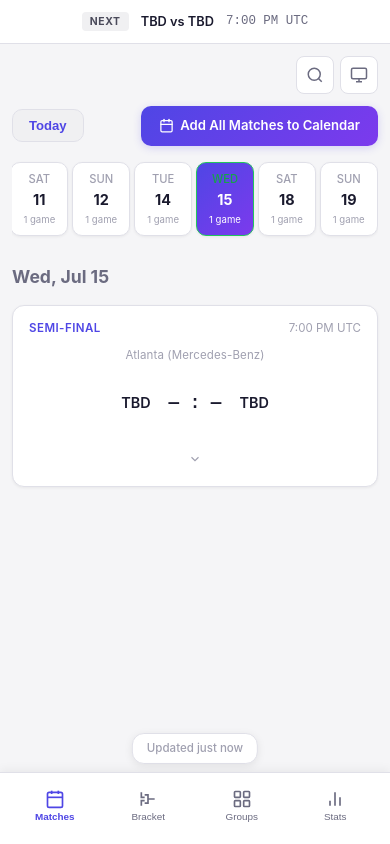
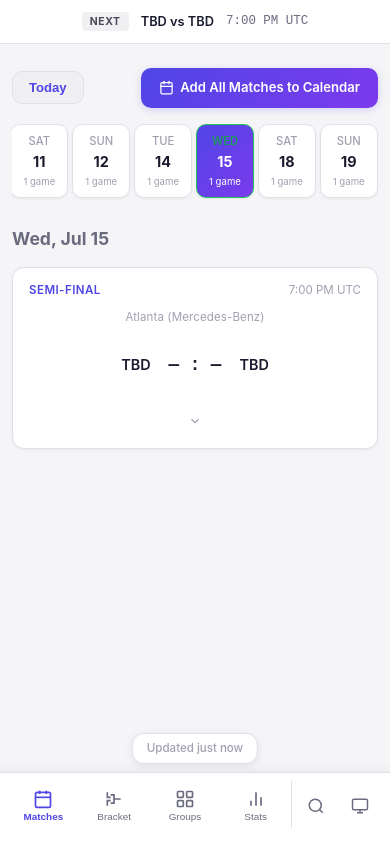
Before and after one commit to davidmedina-contact/wc26, a website: page index.html in a window 390 px wide. Drawn offline with Linux system fonts and the light colour scheme; no server answers.

Commit message:
Restore mobile navigation utilities

```diff
--- a/index.html
+++ b/index.html
@@ -529,6 +529,14 @@ body {
   gap: 6px;
   flex-shrink: 0;
 }
+.nav-utilities {
+  display: flex;
+  align-items: center;
+  gap: 6px;
+  padding-left: 4px;
+  border-left: 1px solid var(--border);
+  flex-shrink: 0;
+}
 
 /* --- Navigation Tabs --- */
 .nav-tabs {
@@ -561,6 +569,7 @@ body {
   display: flex; align-items: center; justify-content: center;
   transition: all 0.15s; flex-shrink: 0;
 }
+.theme-btn .theme-label { display: none; }
 .search-toggle svg, .theme-btn svg { width: 18px; height: 18px; }
 .search-toggle:hover, .theme-btn:hover { border-color: var(--accent); color: var(--text); background: var(--surface2); }
 .theme-btn svg { display: none; }
@@ -657,16 +666,16 @@ body {
         <svg class="tab-icon" viewBox="0 0 24 24" fill="none" stroke="currentColor" stroke-width="2"><path d="M18 20V10M12 20V4M6 20v-6"/></svg>
         <span class="tab-label">Stats</span>
       </button>
-    </div>
-    <div class="top-actions">
-      <button class="search-toggle" id="searchToggle" onclick="toggleSearch()" aria-label="Search">
-        <svg viewBox="0 0 24 24" fill="none" stroke="currentColor" stroke-width="2"><circle cx="11" cy="11" r="8"/><line x1="21" y1="21" x2="16.65" y2="16.65"/></svg>
-      </button>
-      <button class="theme-btn" id="themeBtn" onclick="cycleTheme()" title="Theme: system" aria-label="Toggle theme">
+      <div class="nav-utilities" aria-label="App utilities">
+        <button class="search-toggle" id="searchToggle" onclick="toggleSearch()" title="Search teams and players" aria-label="Search teams and players">
+          <svg viewBox="0 0 24 24" fill="none" stroke="currentColor" stroke-width="2"><circle cx="11" cy="11" r="8"/><line x1="21" y1="21" x2="16.65" y2="16.65"/></svg>
+        </button>
+        <button class="theme-btn" id="themeBtn" onclick="cycleTheme()" title="Appearance: system" aria-label="Appearance: system">
         <svg class="theme-icon-system" viewBox="0 0 24 24" fill="none" stroke="currentColor" stroke-width="2"><rect x="2" y="3" width="20" height="14" rx="2"/><line x1="8" y1="21" x2="16" y2="21"/><line x1="12" y1="17" x2="12" y2="21"/></svg>
         <svg class="theme-icon-light" viewBox="0 0 24 24" fill="none" stroke="currentColor" stroke-width="2"><circle cx="12" cy="12" r="5"/><path d="M12 1v2M12 21v2M4.22 4.22l1.42 1.42M18.36 18.36l1.42 1.42M1 12h2M21 12h2M4.22 19.78l1.42-1.42M18.36 5.64l1.42-1.42"/></svg>
         <svg class="theme-icon-dark" viewBox="0 0 24 24" fill="none" stroke="currentColor" stroke-width="2"><path d="M21 12.79A9 9 0 1 1 11.21 3 7 7 0 0 0 21 12.79z"/></svg>
-      </button>
+        </button>
+      </div>
     </div>
   </div>
 
--- a/style.css
+++ b/style.css
@@ -1,9 +1,5 @@
 /* --- Search --- */
-/* Search bar: only visible on groups and matches tabs */
-[data-active-tab="bracket"] .search-toggle,
-[data-active-tab="stats"] .search-toggle { display: none; }
-[data-active-tab="bracket"] .search-box,
-[data-active-tab="stats"] .search-box { display: none !important; }
+/* Search expands only when requested; its entry point lives in nav utilities. */
 .search-results {
   position: absolute; top: calc(100% + 4px); left: 0; right: 0;
   background: var(--surface); border: 1px solid var(--border);
@@ -819,7 +815,31 @@
   .tab-icon { width: 20px; height: 20px; }
   .tab-label { font-size: 0.62rem; }
 
-  .top-actions { margin-left: auto; }
+  .nav-utilities {
+    flex: 0 0 auto;
+    display: flex;
+    align-items: stretch;
+    gap: 0;
+    padding-left: 2px;
+    border-left: 1px solid var(--border);
+  }
+  .nav-tabs .theme-btn,
+  .nav-tabs .search-toggle {
+    width: auto;
+    height: auto;
+    min-width: 44px;
+    padding: 8px 4px 6px;
+    flex: 0 0 44px;
+    border: 0;
+    border-radius: 0;
+    background: transparent;
+  }
+  .nav-tabs .theme-btn:hover,
+  .nav-tabs .search-toggle:hover {
+    border-color: transparent;
+    color: var(--accent);
+    background: transparent;
+  }
 
   .bracket-venue-lbl {
     align-items: flex-start;
```
Also changed, not shown: test/app.test.js (+3 -1 lines).
